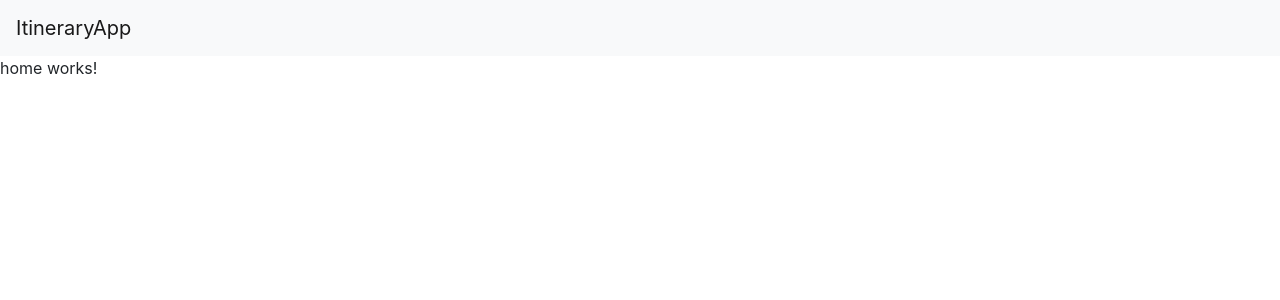
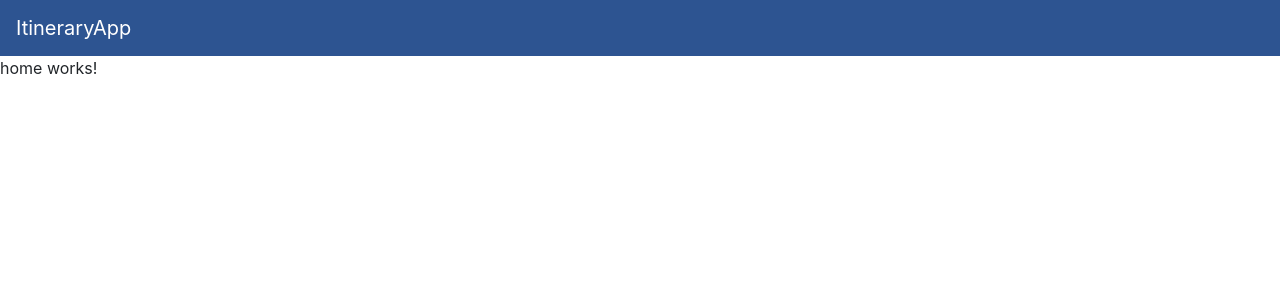
Before and after one commit to AdamMirza/ItineraryApp, an Angular app in the folder Code/ItineraryFrontend/: page / in a window 1280 px wide. Shown: the top 300 px of the page. Built offline with nearby package versions, Linux system fonts and the light colour scheme.

Commit message:
Fixed routing and updated styling of navbar

```diff
--- a/Code/ItineraryFrontend/src/app/app-routing.module.ts
+++ b/Code/ItineraryFrontend/src/app/app-routing.module.ts
@@ -8,7 +8,7 @@ const routes: Routes = [
 ];
 
 @NgModule({
-  imports: [RouterModule.forRoot(routes)],
+  imports: [RouterModule.forRoot(routes, { enableTracing: true })],
   exports: [RouterModule]
 })
 export class AppRoutingModule { }
--- a/Code/ItineraryFrontend/src/app/navbar/navbar.component.css
+++ b/Code/ItineraryFrontend/src/app/navbar/navbar.component.css
@@ -0,0 +1,12 @@
+nav {
+    background-color: #2D5491;
+    color: #ffffff;
+}
+
+nav a {
+    color: #ffffff;
+}
+
+nav a:hover {
+    color: #a8a8a8;
+}
--- a/Code/ItineraryFrontend/src/app/navbar/navbar.component.html
+++ b/Code/ItineraryFrontend/src/app/navbar/navbar.component.html
@@ -1,3 +1,3 @@
-<nav class="navbar navbar-light bg-light">
-    <a class="navbar-brand" href="/home">ItineraryApp</a>
+<nav class="navbar">
+    <a class="navbar-brand" href="">ItineraryApp</a>
 </nav>
```
